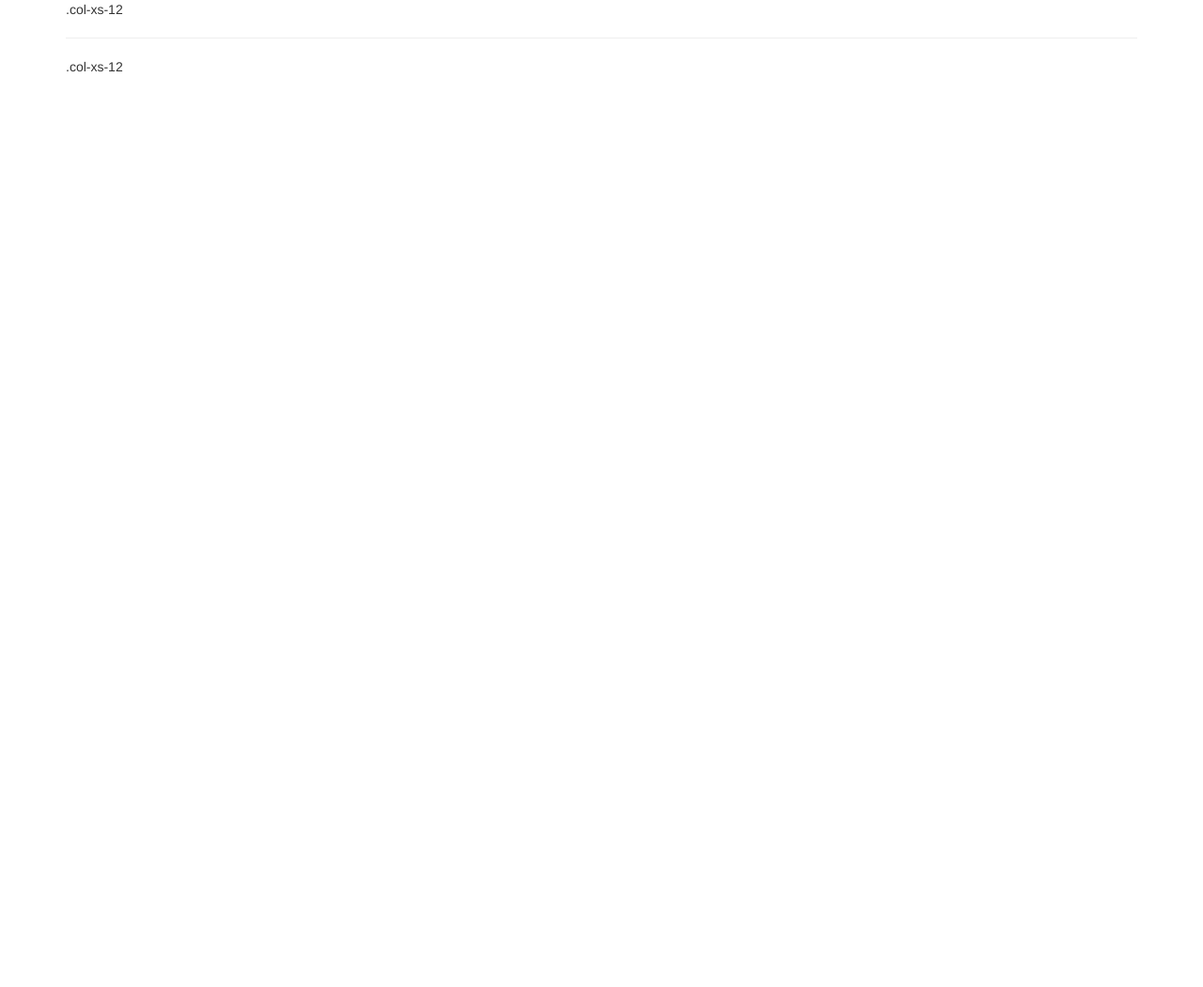
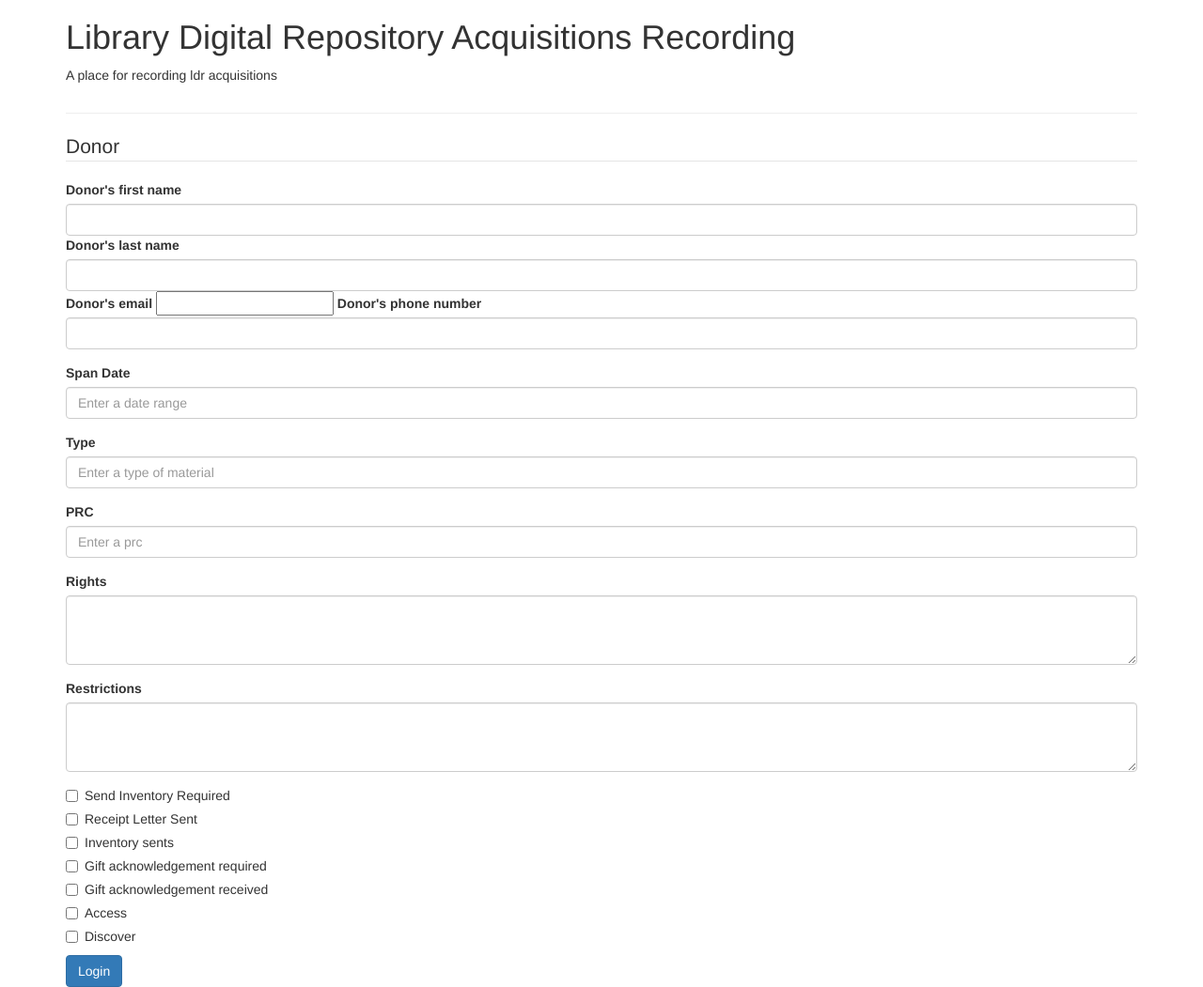
Before and after one commit to uchicago-library/uchicagoldr-acq, a Flask app: page /record in a window 1280 px wide. Before the commit the page is almost empty. Shown: the whole page at 94% size. Before the commit the page ends 77 px from the top, so only its background shows below. Run offline with Flask 2, Linux system fonts and the light colour scheme; some libraries are stand-ins or nearby versions.

Commit message:
started working on html for record creation form page

```diff
--- a/app/templates/base.html
+++ b/app/templates/base.html
@@ -6,21 +6,26 @@
     </head>
     <body>
         <div class="container">
-        <!--Row with single column-->
             <div class="row">
               <div class="col-xs-12">
-                <div class="demo-content">.col-xs-12</div>
+                  <h1>
+                      Library Digital Repository Acquisitions Recording
+
+                  </h1>
+                  <p>A place for recording ldr acquisitions</p>
               </div>
             </div>
             <hr>
-            <!--Row with single column-->
            <div class="row">
               <div class="col-xs-12">
-                  <div class="demo-content bg-alt">.col-xs-12</div>
+                 <form method="post" action=".">
+                     {% block content %}
+                     {% endblock %}
+                 </form>
               </div>
            </div>
-       </div>
-    <script type="text/javascript" src="static/bootstrap/js/jquery-1.12.1.min.js"></script>
-<script type="text/javascript" src="static/bootstrap/js/bootstrap.js"></script>
+        </div>
+        <script type="text/javascript" src="static/bootstrap/js/jquery-1.12.1.min.js"></script>
+        <script type="text/javascript" src="static/bootstrap/js/bootstrap.js"></script>
     </body>
 </html>
--- a/app/templates/record.html
+++ b/app/templates/record.html
@@ -1 +1,78 @@
 {% extends "base.html" %}
+
+{% block content %}
+
+<form class="form">
+    <div class="form-group">
+        <fieldset>
+            <legend>Donor</legend>
+            <label for="name">Donor's first name</label>
+            <input type="text" id="donorFirstName" class="form-control"/>
+            <label for="name">Donor's last name</label>
+            <input type="text" id="donorLastName"  cols="1" class="form-control"/>
+
+            <label for="email">Donor's email</label>
+            <input type="text" id="donorEmail" clsas="form-control"/>
+
+            <label for="donorPhoneNumber">Donor's phone number</label>
+            <input type="text" id="donorPhoneNumber" class="form-control"/>
+        </fieldset>
+    </div>
+
+    <div class="form-group">
+        <label for="spanDate">Span Date</label>
+        <input type="text" class="form-control" id="spanDate" placeholder="Enter a date range">
+    </div>
+
+    <div class="form-group">
+        <label for="type">Type</label>
+        <input type="text" class="form-control" id="type" placeholder="Enter a type of material">
+    </div>
+
+    <div class="form-group">
+        <label for="prc">PRC</label>
+        <input type="text" class="form-control" id="prc" placeholder="Enter a prc">
+    </div>
+
+    <div class="form-group">
+        <label for="rights">Rights</label>
+        <textarea class="form-control" rows="3" id="rights"></textarea>
+    </div>
+
+    <div class="form-group">
+        <label for="restrictions"restrictions">Restrictions</label>
+        <textarea class="form-control" rows="3" id="restrictions"></textarea>
+    </div>
+
+
+    <div class="checkbox">
+        <label><input type="checkbox"> Send Inventory Required</label>
+    </div>
+
+    <div class="checkbox">
+        <label><input type="checkbox"/> Receipt Letter Sent</label>
+    </div>
+
+    <div class="checkbox">
+        <label><input type="checkbox"/> Inventory sents</label>
+    </div>
+
+    <div class="checkbox">
+        <label><input type="checkbox"/> Gift acknowledgement required</label>
+    </div>
+
+    <div class="checkbox">
+        <label><input type="checkbox"/> Gift acknowledgement received</label>
+    </div>
+
+    <div class="checkbox">
+        <label><input type="checkbox"/> Access</label>
+    </div>
+
+    <div class="checkbox">
+        <label><input type="checkbox"/> Discover</label>
+    </div>
+    <button type="submit" class="btn btn-primary">Login</button>
+</form>
+
+{% endblock %}
```
Also changed, not shown: 1 other file.
